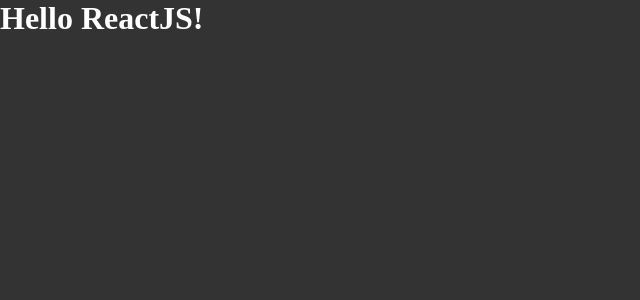
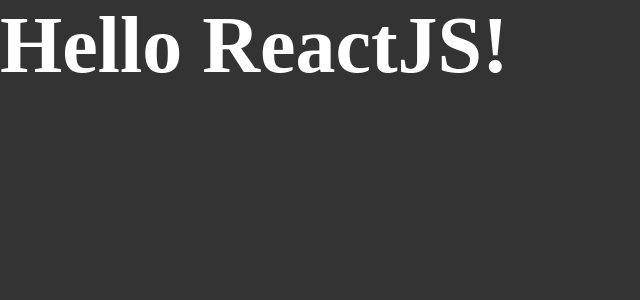
Before and after one commit to paulinhoteixeira/01-github-explorer, a React app: page / in a window 1280 px wide. Shown: the top 300 px of the page, without its empty margins (0-640 px from the left). Built offline with nearby package versions, Linux system fonts and the light colour scheme; the HTML template or start-up script is replaced by a standard one.

Commit message:
configurando o sass, uma extensão do css

```diff
--- a/package.json
+++ b/package.json
@@ -20,6 +20,8 @@
     "cross-env": "^7.0.3",
     "css-loader": "^6.6.0",
     "html-webpack-plugin": "^5.5.0",
+    "node-sass": "^7.0.1",
+    "sass-loader": "^12.6.0",
     "style-loader": "^3.3.1",
     "webpack": "^5.69.1",
     "webpack-cli": "^4.9.2",
--- a/src/App.jsx
+++ b/src/App.jsx
@@ -1,4 +1,4 @@
-import './styles/global.css';
+import './styles/global.scss';
 
 export function App(){
     return <h1>Hello ReactJS!</h1>
--- a/src/styles/global.css
+++ b/src/styles/global.scss
@@ -8,4 +8,8 @@
     font: Arial, Helvetica, sans-serif;
     background: #333;
     color: #fff;
+
+    h1{
+        font-size: 80px;
+    }
 }
--- a/webpack.config.js
+++ b/webpack.config.js
@@ -30,9 +30,9 @@
                use: 'babel-loader',
             },
             {
-                test: /\.css$/,
+                test: /\.scss$/,
                 exclude: /node_modules/,
-                use: ['style-loader', 'css-loader'],
+                use: ['style-loader', 'css-loader', 'sass-loader'],
             }
         ]
     }
```
Also changed, not shown: 1 other file (tests, documents, lock files or other folders).
